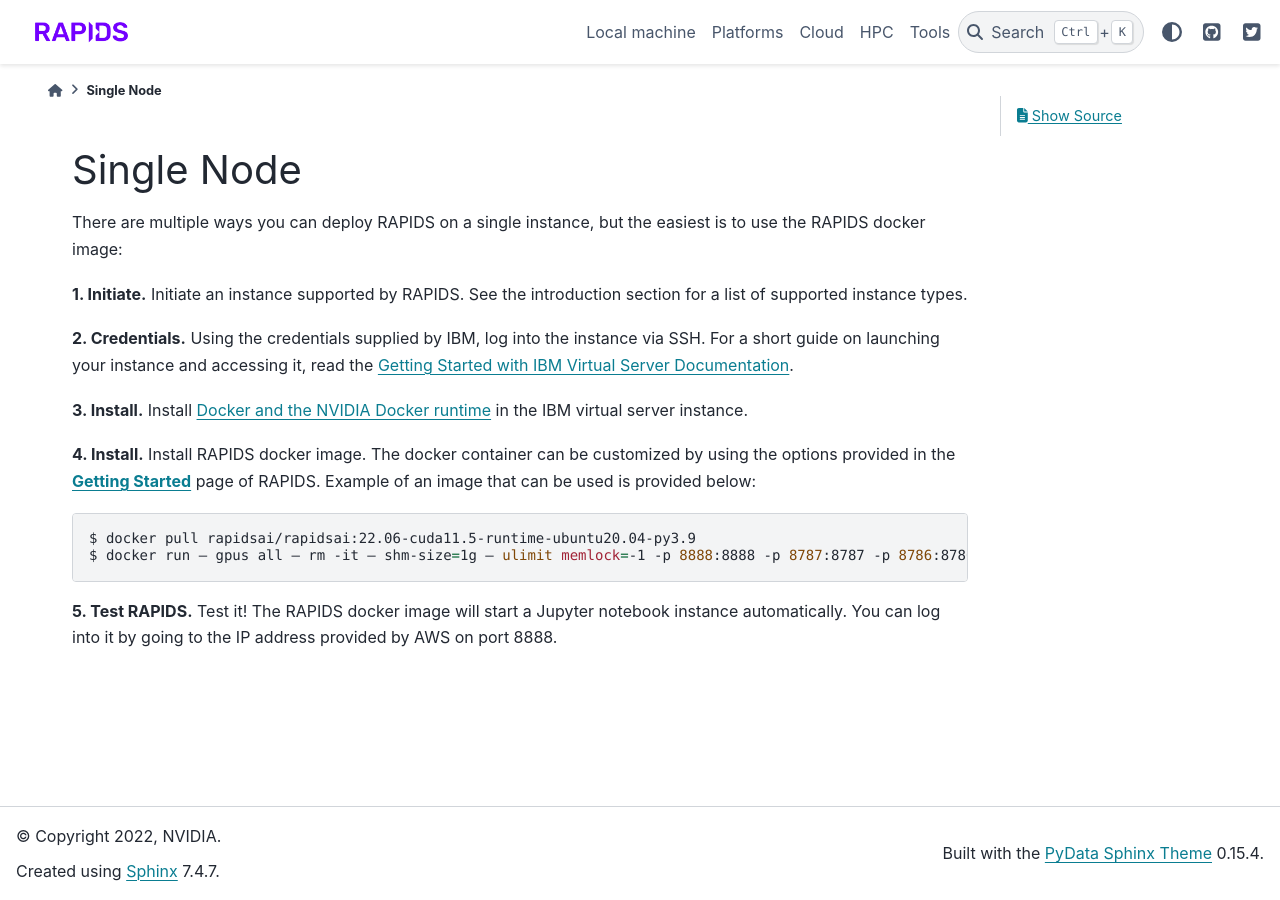
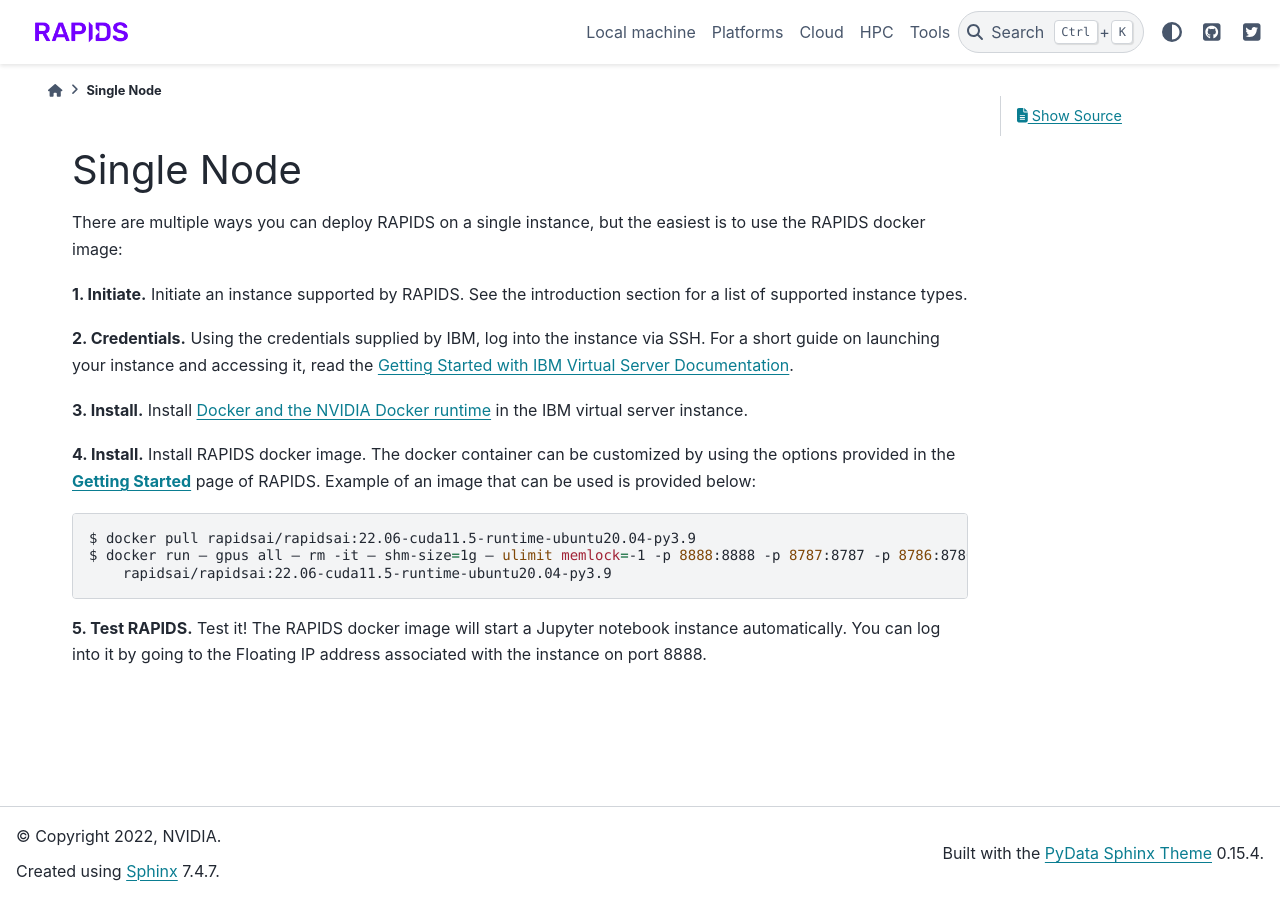
Before and after one commit to rapidsai/deployment, a Sphinx documentation site: the page built from source/cloud/IBM/single-node.md, in a window 1280 px wide. Built offline with Sphinx 7.4.7 and the PyData theme 0.15.4, drawn with Linux system fonts in a browser that asks for light colours; pages that are not in the unit, such as notebooks, are missing from menus.

Commit message:
Update single-node.md

````diff
--- a/source/cloud/IBM/single-node.md
+++ b/source/cloud/IBM/single-node.md
@@ -20,9 +20,10 @@ that can be used is provided below:
 
 ```shell
 $ docker pull rapidsai/rapidsai:22.06-cuda11.5-runtime-ubuntu20.04-py3.9
-$ docker run — gpus all — rm -it — shm-size=1g — ulimit memlock=-1 -p 8888:8888 -p 8787:8787 -p 8786:8786 rapidsai/rapidsai:22.06-cuda11.5-runtime-ubuntu20.04-py3.9
+$ docker run — gpus all — rm -it — shm-size=1g — ulimit memlock=-1 -p 8888:8888 -p 8787:8787 -p 8786:8786 \
+    rapidsai/rapidsai:22.06-cuda11.5-runtime-ubuntu20.04-py3.9
 ```
 
 **5. Test RAPIDS.** Test it! The RAPIDS docker image will start a Jupyter
-notebook instance automatically. You can log into it by going to the IP address
-provided by AWS on port 8888.
+notebook instance automatically. You can log into it by going to the Floating IP address
+associated with the instance on port 8888.
````
